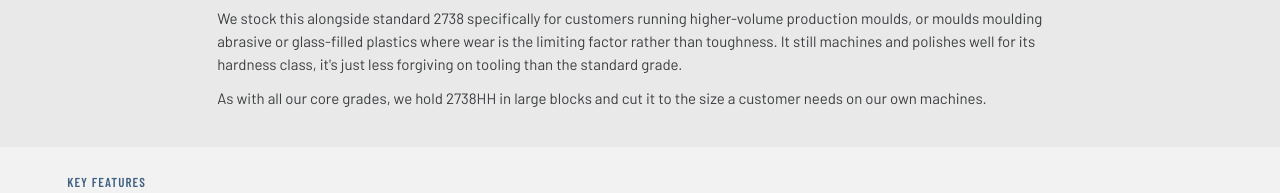
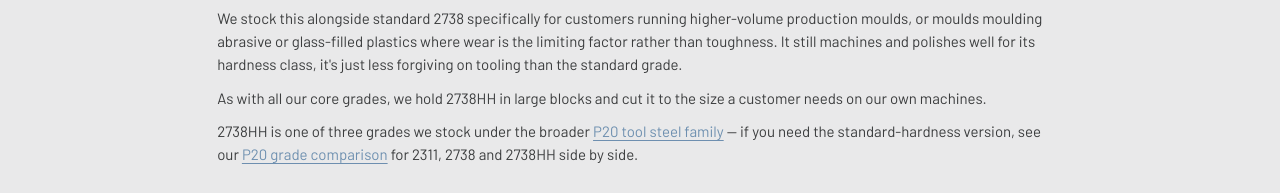
Before and after one commit to alloysteelindiaagency/alloysteelindiaagency.github.io, a plain HTML site: page grade-2738hh.html in a window 1280 px wide. Shown: the part 604-797 px from the top of the page. Drawn offline with nearby package versions, Linux system fonts and the light colour scheme.

Commit message:
Enhance description of 2738HH grade
Added information about 2738HH grade and its comparison.

```diff
--- a/grade-2738hh.html
+++ b/grade-2738hh.html
@@ -101,6 +101,7 @@
       <p style="opacity:0.85">2738HH is the same nickel-alloyed base as standard 2738, but heat treated up into a higher hardness band before it leaves the mill. That extra hardness translates directly into longer tool life on the shop floor — the cavity holds its edge and surface finish through many more shots before it needs touching up.</p>
       <p style="opacity:0.85">We stock this alongside standard 2738 specifically for customers running higher-volume production moulds, or moulds moulding abrasive or glass-filled plastics where wear is the limiting factor rather than toughness. It still machines and polishes well for its hardness class, it's just less forgiving on tooling than the standard grade.</p>
       <p style="opacity:0.85">As with all our core grades, we hold 2738HH in large blocks and cut it to the size a customer needs on our own machines.</p>
+      <p style="opacity:0.85">2738HH is one of three grades we stock under the broader <a href="./grade-p20.html">P20 tool steel family</a> — if you need the standard-hardness version, see our <a href="./grade-p20.html">P20 grade comparison</a> for 2311, 2738 and 2738HH side by side.</p>
     </div>
   </section>
 
```
